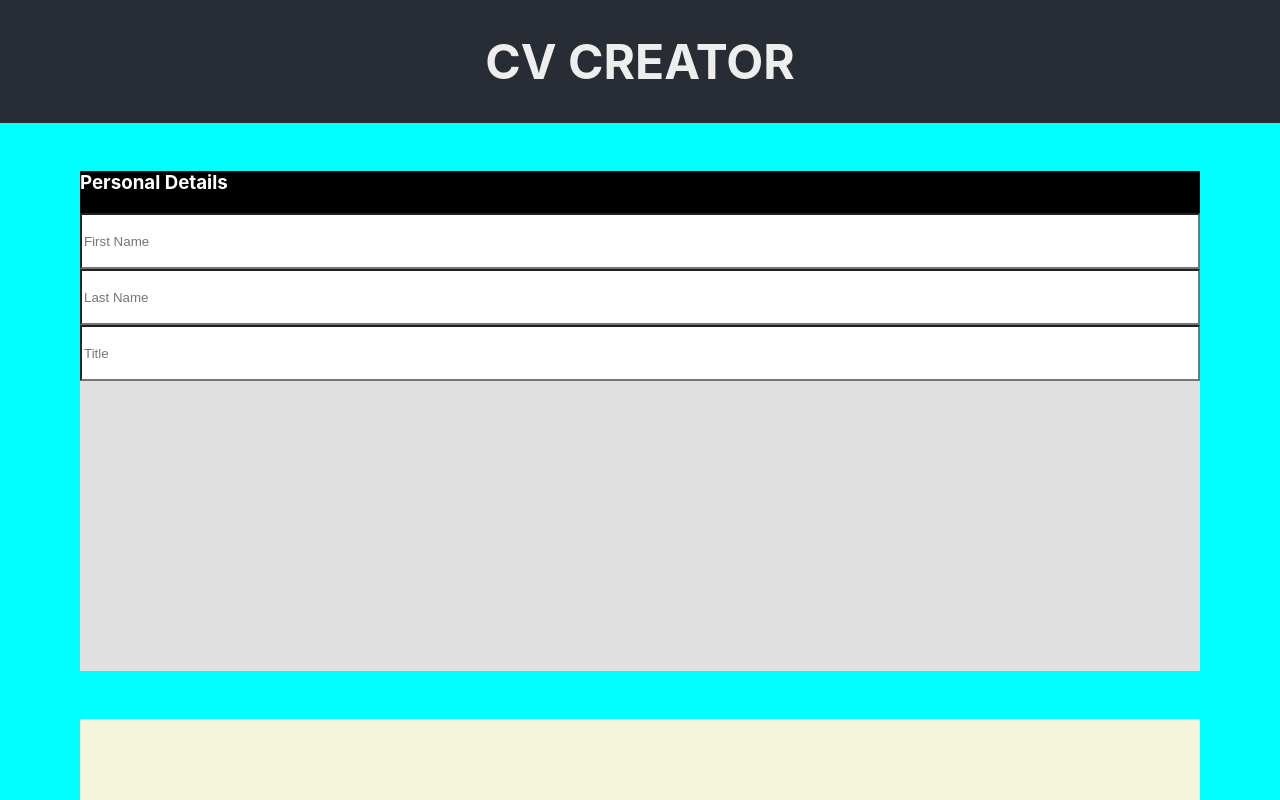
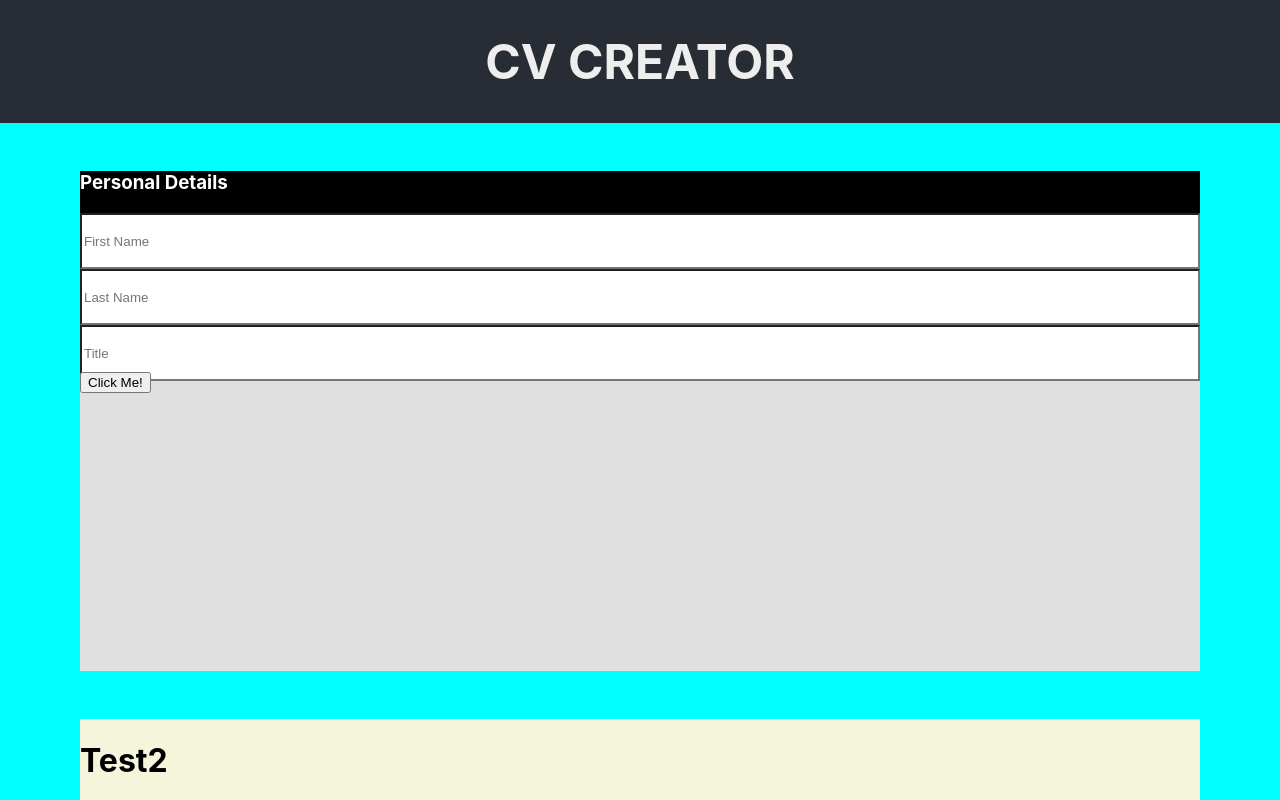
Before and after one commit to strudelPie/CV_application, a React (Create React App) app: page / in a window 1280 px wide. Shown: the top 800 px of the page. Built offline with nearby package versions, Linux system fonts and the light colour scheme.

Commit message:
Sixth Commit

```diff
--- a/package.json
+++ b/package.json
@@ -10,6 +10,7 @@
     "react-dom": "^18.2.0",
     "react-scripts": "5.0.1",
     "styled-components": "^5.3.5",
+    "uniqid": "^5.4.0",
     "web-vitals": "^2.1.4"
   },
   "scripts": {
--- a/src/components/form/Form.js
+++ b/src/components/form/Form.js
@@ -14,7 +14,7 @@ class Form extends Component {
     render() {
         return (
             <FormWrapper>
-                <PersonalInfo />
+                <PersonalInfo eHandler={this.props.eHandler}/>
             </FormWrapper>
         )
     };
--- a/src/components/form/PersonalInfo.js
+++ b/src/components/form/PersonalInfo.js
@@ -2,12 +2,18 @@ import React, { Component } from "react";
 import styled from "styled-components";
 import Section from "../utils/Section";
 import Input from "../utils/Input";
+import uniqid from "uniqid";
 
 const PersonalInfoWrapper = styled.div`
 
 `
 
-const inputFields = ["First Name", "Last Name", "Title"];
+const inputFields = [
+    {tag: "firstName", placeholder: "First Name", id: uniqid()},
+    {tag: "secondtName", placeholder: "Last Name", id: uniqid()},
+    {tag: "title", placeholder: "Title", id: uniqid()},
+]
+
 
 class PersonalInfo extends Component {
     render() {
@@ -15,13 +21,11 @@ class PersonalInfo extends Component {
             <PersonalInfoWrapper>
                 <Section title="Personal Details">
                    {inputFields.map((inputField) => {
-                    return <Input placeholder={inputField}/>
-                   })
-
-                   }
+                    return <Input key={inputField.id} name= {inputField.tag} placeholder={inputField.placeholder} eHandler= {this.props.eHandler}/>
+                   })}
                 </Section>
+                <button onClick={this.props.eHandler}>Click Me!</button>
             </PersonalInfoWrapper>
-
         )
     };
 }
--- /dev/null
+++ b/src/components/preview/Header.js
@@ -0,0 +1,20 @@
+import React, { Component } from "react";
+import styled from "styled-components";
+
+const HeaderWrapper = styled.div`
+
+    }
+`
+
+class Header extends Component {
+    render() {
+        const { cv } = this.props;
+        return (
+            <HeaderWrapper>
+                <h1> {cv.firstName}</h1>
+            </HeaderWrapper>
+        )
+    };
+}
+
+export default Header;
--- a/src/components/preview/Preview.js
+++ b/src/components/preview/Preview.js
@@ -1,5 +1,6 @@
 import React, { Component } from "react";
 import styled from "styled-components";
+import Header from "./Header";
 
 const PreviewWrapper = styled.div`
     background-color: #F5F5DC;
@@ -7,10 +8,13 @@ const PreviewWrapper = styled.div`
     width: 100%;
 }`
 
+
 class Preview extends Component {
     render() {
         return (
-            <PreviewWrapper />
+            <PreviewWrapper>
+                <Header cv={this.props.cv}/>
+            </PreviewWrapper>
         )
     };
 }
--- a/src/components/structure/Main.js
+++ b/src/components/structure/Main.js
@@ -19,11 +19,34 @@ const Mainwrapper = styled.main`
 }`
 
 class Main extends Component {
+    constructor(props) {
+        super(props);
+
+        this.state = {
+            cv: {
+                firstName: 'Test2',
+                lastName: '',
+                title: ''
+            }
+        };
+        this.handleInputChange = this.handleInputChange.bind(this);
+    }
+
+    handleInputChange(e) {
+        const { name, value } = e.target
+        this.setState(prevState => ({
+            cv: {
+                ...prevState,
+                [name]: value
+            }
+        }));
+    }
+
     render() {
         return (
             <Mainwrapper>
-                <Form />
-                <Preview />
+                <Form eHandler={this.handleInputChange} />
+                <Preview cv={this.state.cv}/>
             </Mainwrapper>
         )
     };
--- a/src/components/utils/Input.js
+++ b/src/components/utils/Input.js
@@ -13,6 +13,8 @@ class Input extends Component {
             <InputWrapper
                 type="text"
                 placeholder={this.props.placeholder}
+                name={this.props.name}
+                onChange={this.props.eHandler}
             />
 
         )
```
Also changed, not shown: 1 other file (tests, documents, lock files or other folders).
